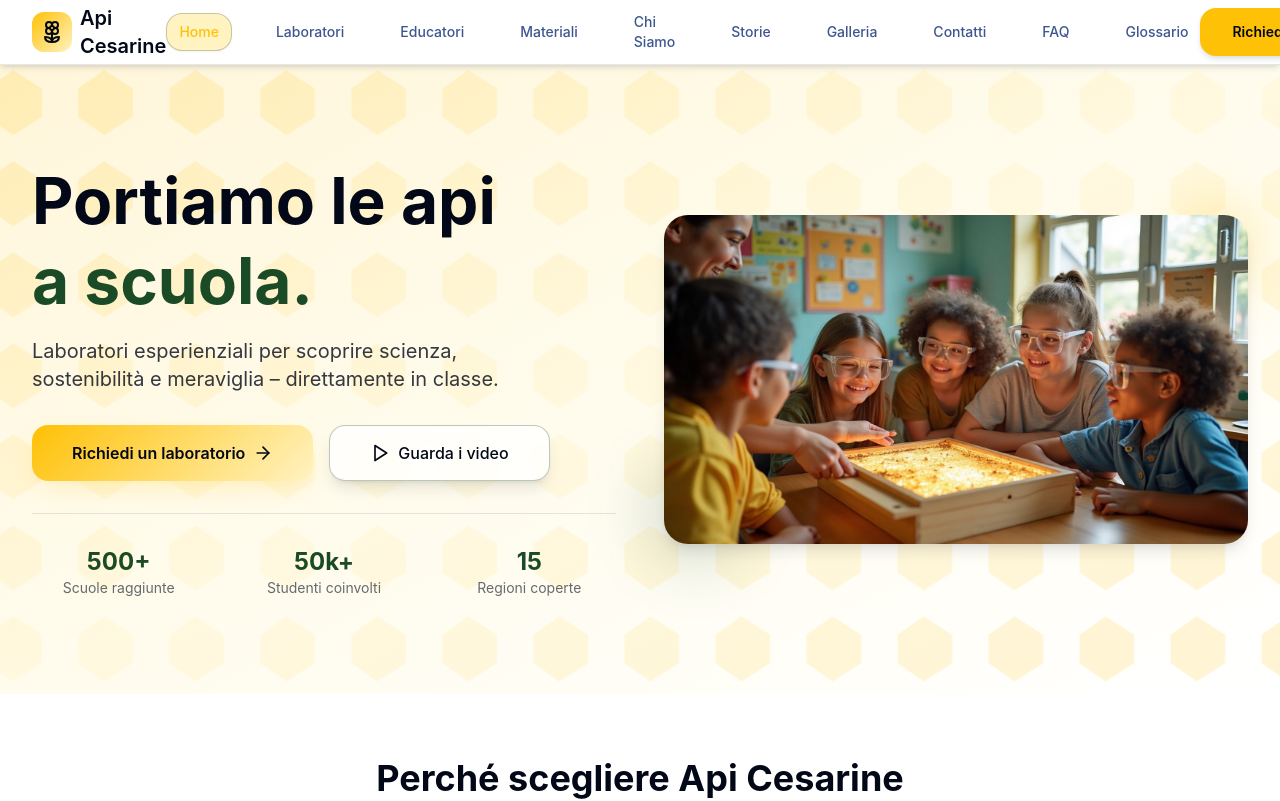
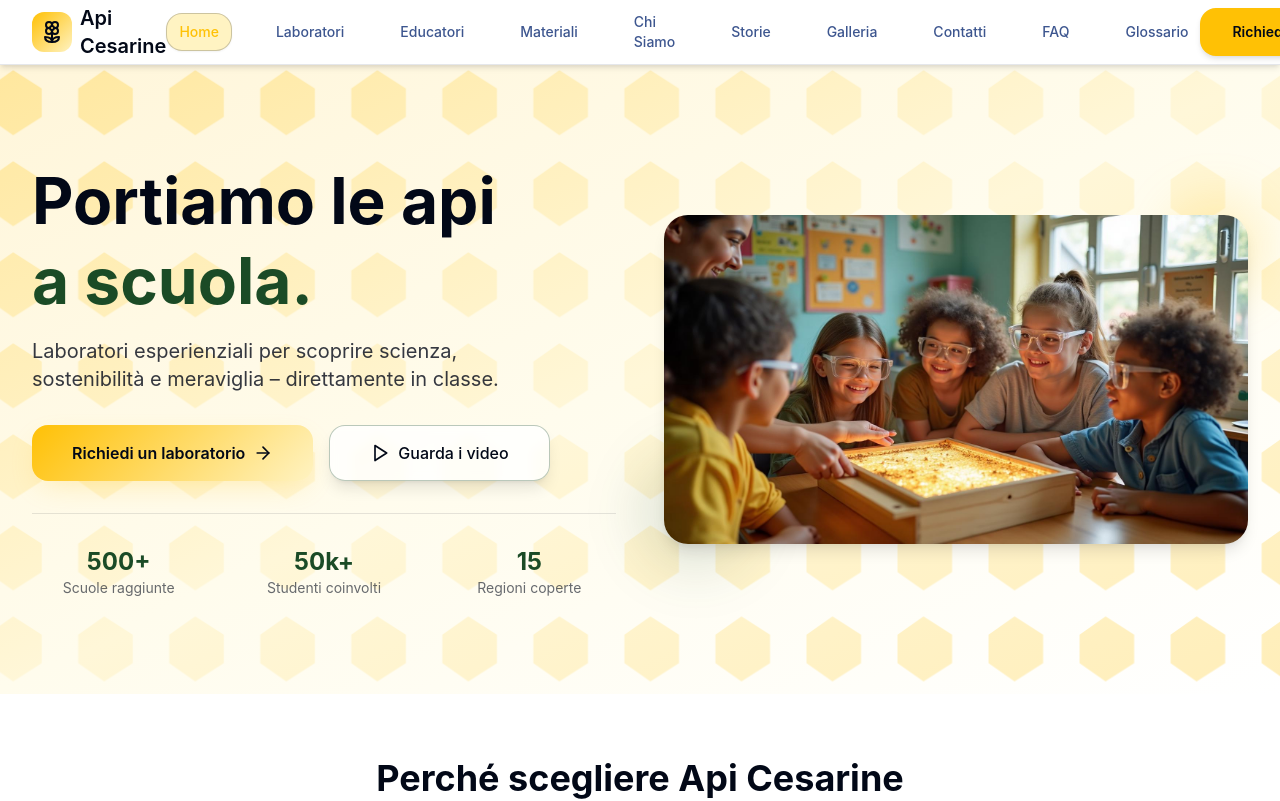
Before and after one commit to gabrizanni/apicesarine, a React (Vite) app: page / in a window 1280 px wide. Shown: the top 801 px of the page. Built offline with nearby package versions, Linux system fonts and the light colour scheme; the HTML template or start-up script is replaced by a standard one.

Commit message:
Update hexagon background color

```diff
--- a/src/components/layout/Layout.tsx
+++ b/src/components/layout/Layout.tsx
@@ -16,7 +16,7 @@ const Layout = ({ children }: LayoutProps) => {
           <svg className="w-full h-full" viewBox="0 0 100 100" fill="none" preserveAspectRatio="xMidYMid slice">
             <defs>
               <pattern id="hexagon-main" x="0" y="0" width="3.5" height="3.5" patternUnits="userSpaceOnUse">
-                <polygon points="1.4,0.2 2.5,0.9 2.5,2 1.4,2.7 0.4,2 0.4,0.9" fill="currentColor" className="text-honey/[0.18]" />
+                <polygon points="1.4,0.2 2.5,0.9 2.5,2 1.4,2.7 0.4,2 0.4,0.9" fill="currentColor" className="text-honey/[0.28]" />
               </pattern>
             </defs>
             <rect width="100" height="100" fill="url(#hexagon-main)" />
```
